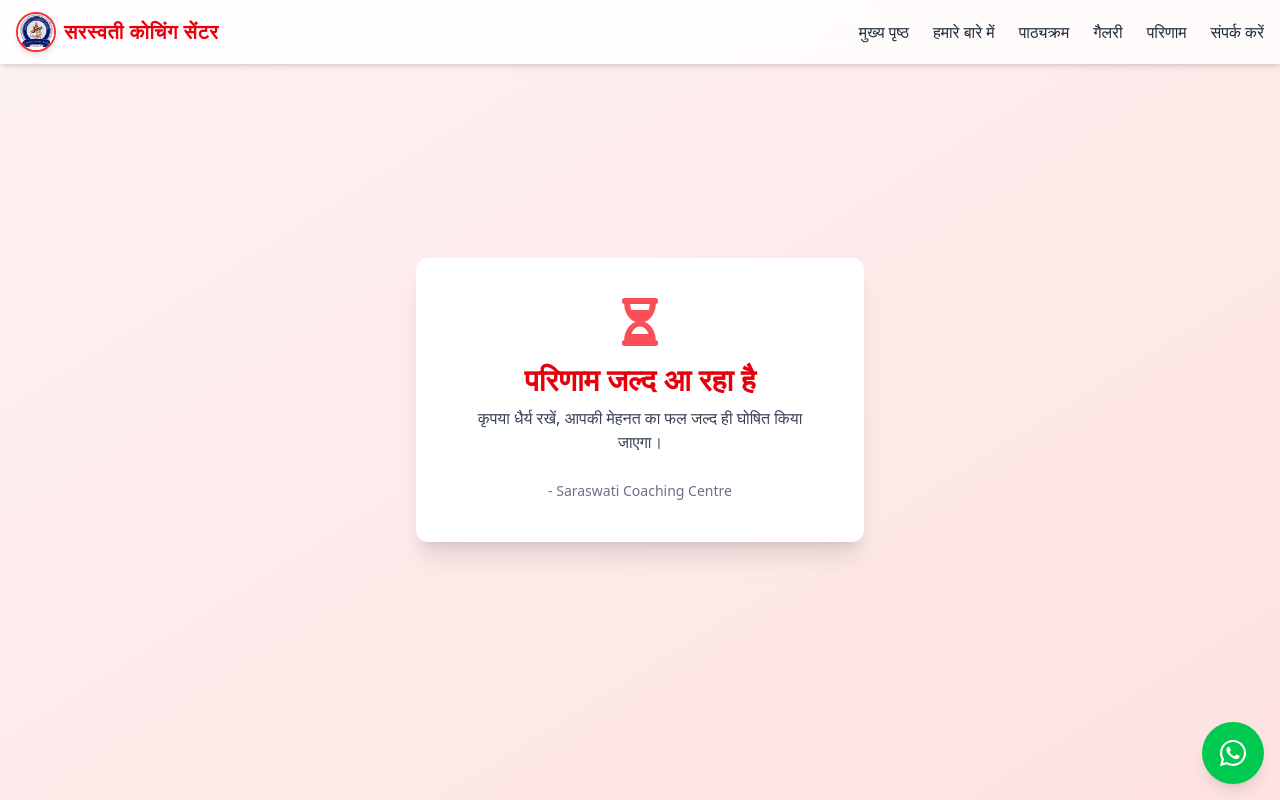
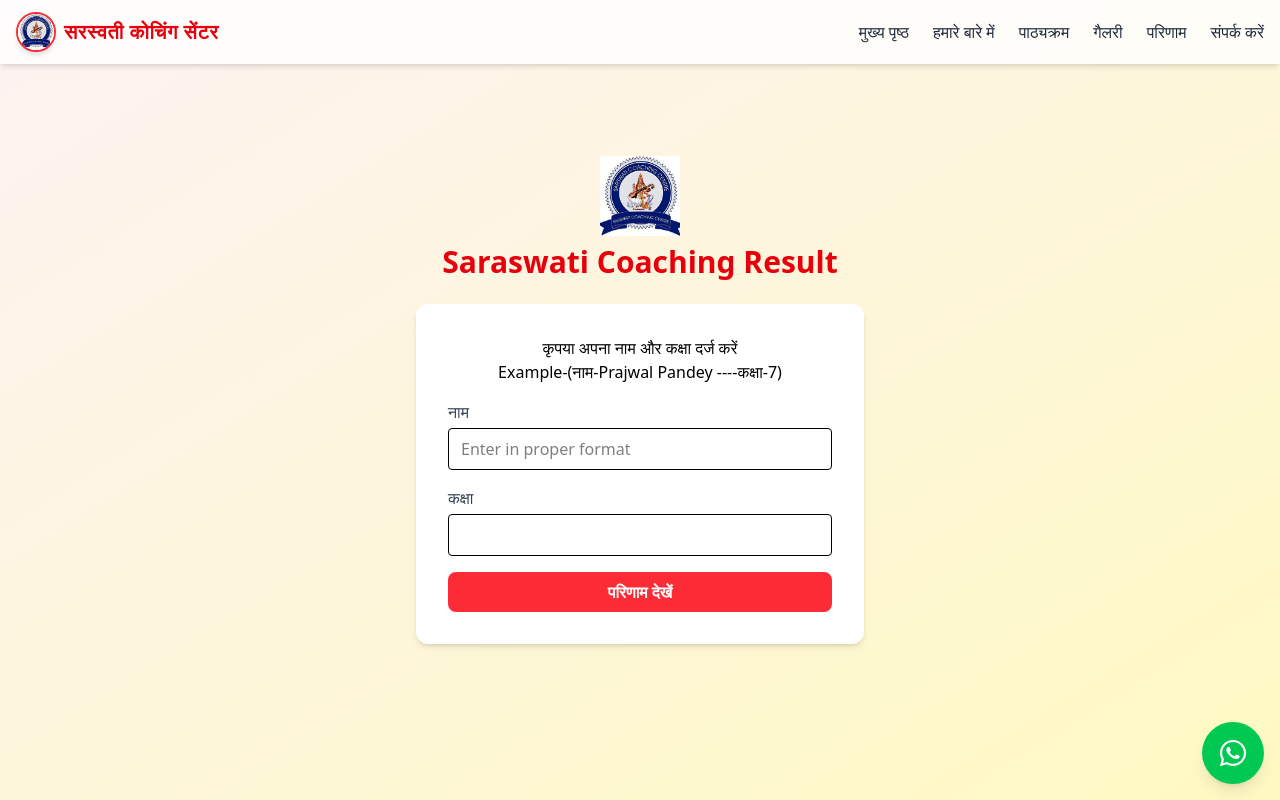
Before and after one commit to anurag24-26/clientsite2, a React (Vite) app: page /checkresult in a window 1280 px wide. Shown: the top 800 px of the page. Built offline with nearby package versions, Linux system fonts and the light colour scheme.

Commit message:
Update CheckResult.jsx

```diff
--- a/src/components/CheckResult.jsx
+++ b/src/components/CheckResult.jsx
@@ -1,23 +1,191 @@
-import React from "react";
-import { FaHourglassHalf } from "react-icons/fa";
+import React, { useState } from "react";
+import { FaCheckCircle, FaTimesCircle } from "react-icons/fa";
+import axios from "axios";
+import logo from "../assets/logo12.jpg"; // 🖼️ Replace with actual path
 
 export default function Result() {
+  const [name, setName] = useState("");
+  const [studentClass, setStudentClass] = useState("");
+  const [result, setResult] = useState(null);
+  const [error, setError] = useState("");
+
+  const handleSubmit = async (e) => {
+    e.preventDefault();
+    setError("");
+    setResult(null);
+    try {
+      const res = await axios.get("http://localhost:5000/api/student/check", {
+        params: {
+          name,
+          class: studentClass,
+        },
+      });
+      setResult(res.data);
+    } catch (err) {
+      setError("❌ परिणाम नहीं मिला। कृपया नाम और कक्षा जांचें।");
+    }
+  };
+
+  const calculateTotal = (marks) => {
+    return (
+      Number(marks.physics) +
+      Number(marks.math) +
+      Number(marks.english) +
+      Number(marks.hindi)
+    );
+  };
+
+  const calculateMax = (max) => {
+    return (
+      Number(max.physics) +
+      Number(max.math) +
+      Number(max.english) +
+      Number(max.hindi)
+    );
+  };
+
+  const resetForm = () => {
+    setName("");
+    setStudentClass("");
+    setResult(null);
+    setError("");
+  };
+
   return (
-    <div className="min-h-screen flex items-center justify-center bg-gradient-to-br from-red-50 to-red-100 px-6">
-      <div className="bg-white rounded-xl shadow-xl p-10 text-center max-w-md">
-        <FaHourglassHalf className="text-red-500 text-5xl mb-4 mx-auto animate-pulse" />
-        <h1 className="text-3xl font-bold text-red-600 mb-2">
-          परिणाम जल्द आ रहा है
+    <div className="min-h-screen bg-gradient-to-br from-red-50 to-yellow-100 flex flex-col items-center justify-center px-4 py-10">
+      {/* Logo & Title */}
+      <div className="mb-6 text-center">
+        <img src={logo} alt="Logo" className="h-20 mx-auto mb-2" />
+        <h1 className="text-3xl font-bold text-red-600">
+          Saraswati Coaching Result
         </h1>
-        <p className="text-gray-700 text-base">
-          कृपया धैर्य रखें, आपकी मेहनत का फल जल्द ही घोषित किया जाएगा।
-        </p>
-        <div className="mt-6">
-          <span className="text-sm text-gray-500">
-            - Saraswati Coaching Centre
-          </span>
+      </div>
+
+      {/* Input Form */}
+      {!result && (
+        <form
+          onSubmit={handleSubmit}
+          className="bg-white shadow-md rounded-xl p-8 max-w-md w-full"
+        >
+          <p className="text-black-600 text-center">
+            कृपया अपना नाम और कक्षा दर्ज करें
+          </p>
+
+          <p className="text-black-600 text-center">
+            Example-(नाम-Prajwal Pandey ----कक्षा-7)
+          </p>
+          <div className="mt-4  mb-4">
+            <label className="block text-gray-700">नाम</label>
+            <input
+              type="text"
+              placeholder="Enter in proper format"
+              value={name}
+              onChange={(e) => setName(e.target.value)}
+              className="mt-1 w-full border rounded px-3 py-2 focus:outline-none focus:ring-2 focus:ring-red-400"
+              required
+            />
+          </div>
+          <div className="mb-4">
+            <label className="block text-gray-700">कक्षा</label>
+            <input
+              type="number"
+              value={studentClass}
+              onChange={(e) => setStudentClass(e.target.value)}
+              className="mt-1 w-full border rounded px-3 py-2 focus:outline-none focus:ring-2 focus:ring-red-400"
+              required
+            />
+          </div>
+          <button
+            type="submit"
+            className="w-full bg-red-500 hover:bg-red-600 text-white font-semibold py-2 rounded-lg"
+          >
+            परिणाम देखें
+          </button>
+        </form>
+      )}
+
+      {/* Error Message */}
+      {error && (
+        <div className="mt-6 bg-red-100 text-red-700 p-4 rounded-lg shadow flex items-center gap-2 max-w-md w-full">
+          <FaTimesCircle />
+          <span>{error}</span>
         </div>
-      </div>
+      )}
+
+      {/* Result Display */}
+      {result && (
+        <div className="mt-8 bg-white border-4 border-red-300 p-8 rounded-xl shadow-lg max-w-xl w-full text-left">
+          {/* Coaching Details */}
+          <div className="mb-6 text-center">
+            <h2 className="text-2xl font-bold text-red-600">
+              Saraswati Coaching Centre
+            </h2>
+            <p className="text-gray-700 text-sm">
+              बड़गो, बरईपार, गोरखपुर - 273402 <br />
+              (बड़ोदा बैंक के सामने, बड़गो)
+            </p>
+            <p className="text-gray-800 mt-2 font-semibold">
+              📘 Unit Test - June 2025
+            </p>
+          </div>
+
+          {/* Student Info */}
+          <div className="flex items-center gap-2 mb-3 text-green-700">
+            <FaCheckCircle className="text-2xl" />
+            <h2 className="text-xl font-bold">छात्र का परिणाम</h2>
+          </div>
+          <p>
+            <strong>नाम:</strong> {result.name}
+          </p>
+          <p>
+            <strong>कक्षा:</strong> {result.class}
+          </p>
+
+          {/* Marks Table */}
+          <hr className="my-3" />
+          <div className="space-y-2">
+            <p>
+              📘 <strong>भौतिकी:</strong> {result.marks.physics}/
+              {result.maxMarks.physics}
+            </p>
+            <p>
+              📗 <strong>गणित:</strong> {result.marks.math}/
+              {result.maxMarks.math}
+            </p>
+            <p>
+              📙 <strong>अंग्रेजी:</strong> {result.marks.english}/
+              {result.maxMarks.english}
+            </p>
+            <p>
+              📕 <strong>हिंदी:</strong> {result.marks.hindi}/
+              {result.maxMarks.hindi}
+            </p>
+            <hr className="my-2" />
+            <p>
+              <strong>कुल अंक:</strong> {calculateTotal(result.marks)}/
+              {calculateMax(result.maxMarks)}
+            </p>
+            <p>
+              <strong>प्रतिशत:</strong>{" "}
+              {(
+                (calculateTotal(result.marks) / calculateMax(result.maxMarks)) *
+                100
+              ).toFixed(2)}
+              %
+            </p>
+          </div>
+
+          {/* Check Another Result */}
+          <div className="mt-6 text-center">
+            <button
+              onClick={resetForm}
+              className="bg-yellow-400 hover:bg-yellow-500 text-black font-semibold px-5 py-2 rounded-lg"
+            >
+              🔁 दूसरा परिणाम देखें
+            </button>
+          </div>
+        </div>
+      )}
     </div>
   );
 }
```
